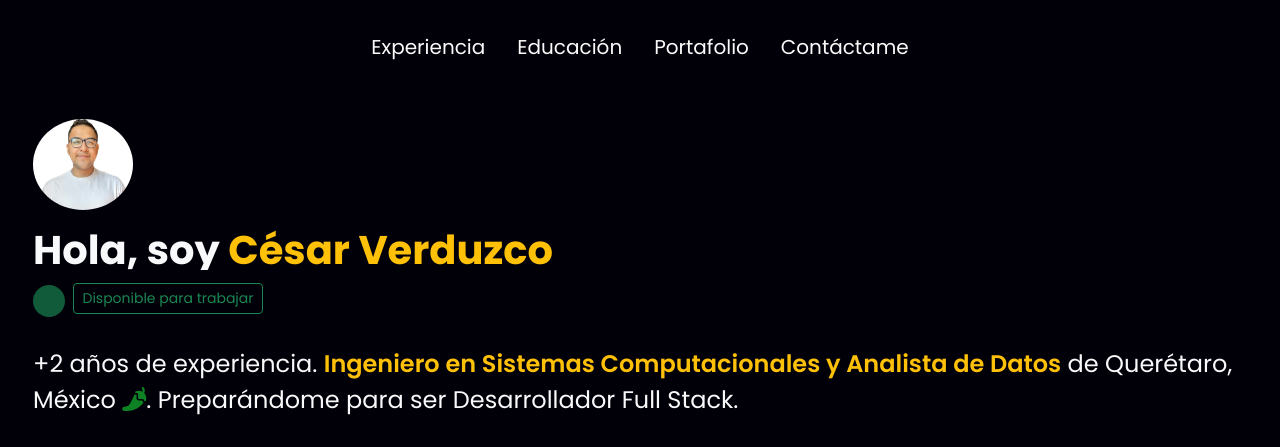
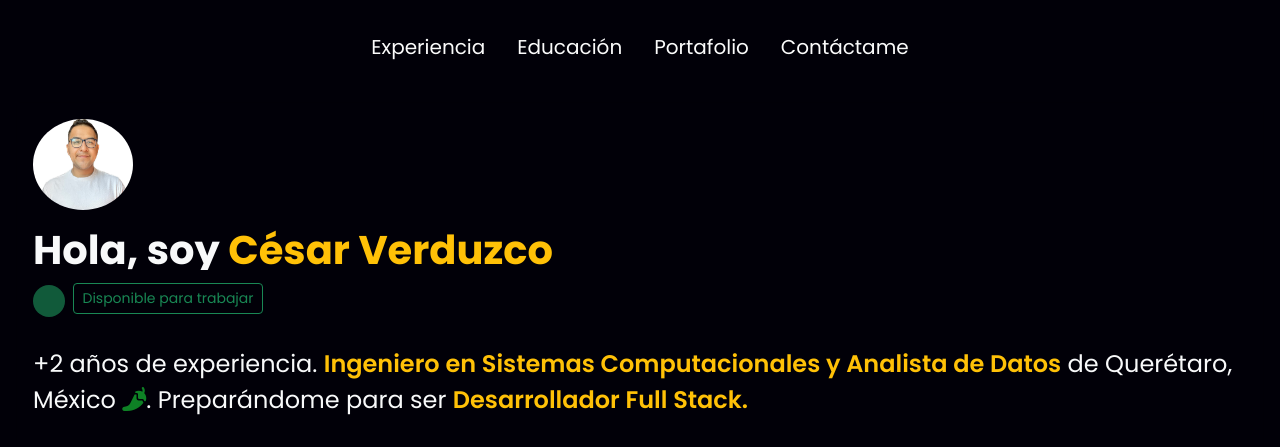
Before and after one commit to darkderes/cverduzco23.github.io, a plain HTML site: page index.html in a window 1280 px wide. Shown: the top 447 px of the page. Drawn offline with nearby package versions, Linux system fonts and the light colour scheme; a web font is replaced by a local one.

Commit message:
Fix style from first text lines

```diff
--- a/index.html
+++ b/index.html
@@ -89,7 +89,10 @@
           >
           de Querétaro, México
           <i class="fa-solid fa-pepper-hot" style="color: #0e8125"></i>.
-          Preparándome para ser Desarrollador Full Stack.
+          Preparándome para ser
+          <span class="text-warning fs-4 poppins-semibold"
+            >Desarrollador Full Stack.</span
+          >
         </p>
         <a
           href="mailto:cverduzco2008@gmail.com"
```
